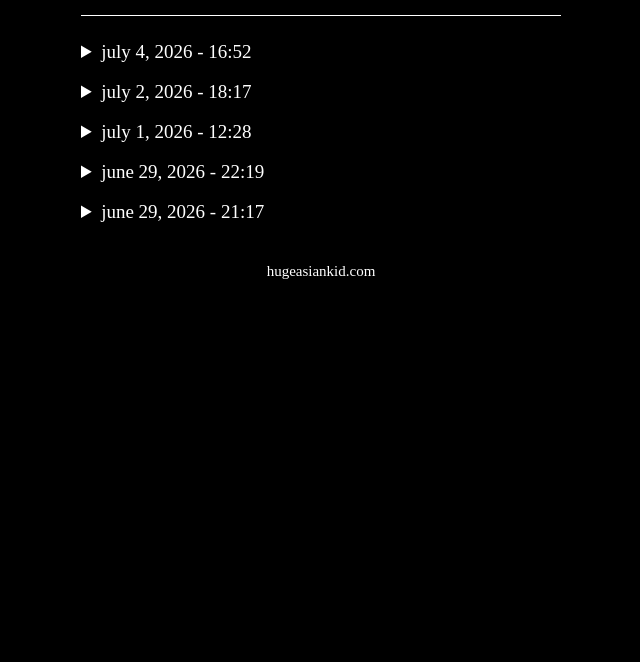
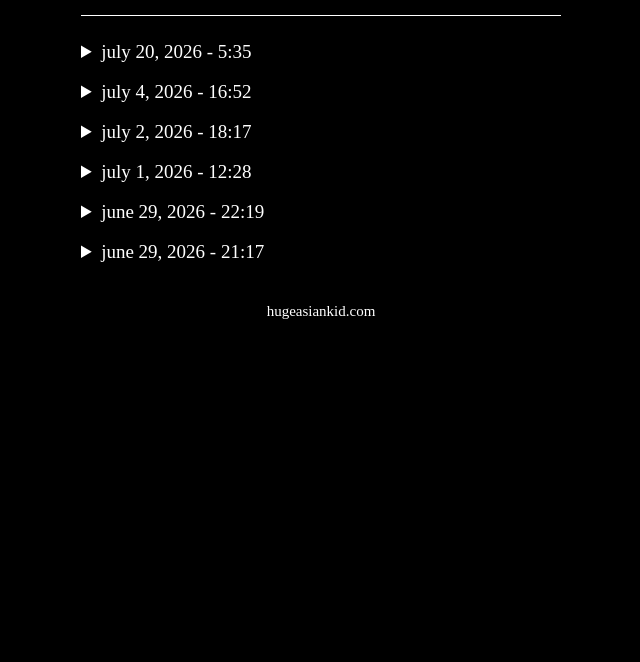
Before and after one commit to hugeasiankid/hugeasiankidsite, a plain HTML site: page notes.html in a window 1280 px wide. Shown: the part 138-800 px from the top of the page, without its empty margins (319-959 px from the left). Drawn offline with Linux system fonts and the light colour scheme.

Commit message:
Update notes.html

```diff
--- a/notes.html
+++ b/notes.html
@@ -21,6 +21,11 @@
 <hr>
 
 <div class="entries">
+
+<details>
+<summary>july 20, 2026 - 5:35</summary>
+<p> bottom 5 matches oat </p>
+</details>
 
 <details>
 <summary>july 4, 2026 - 16:52</summary>
```
